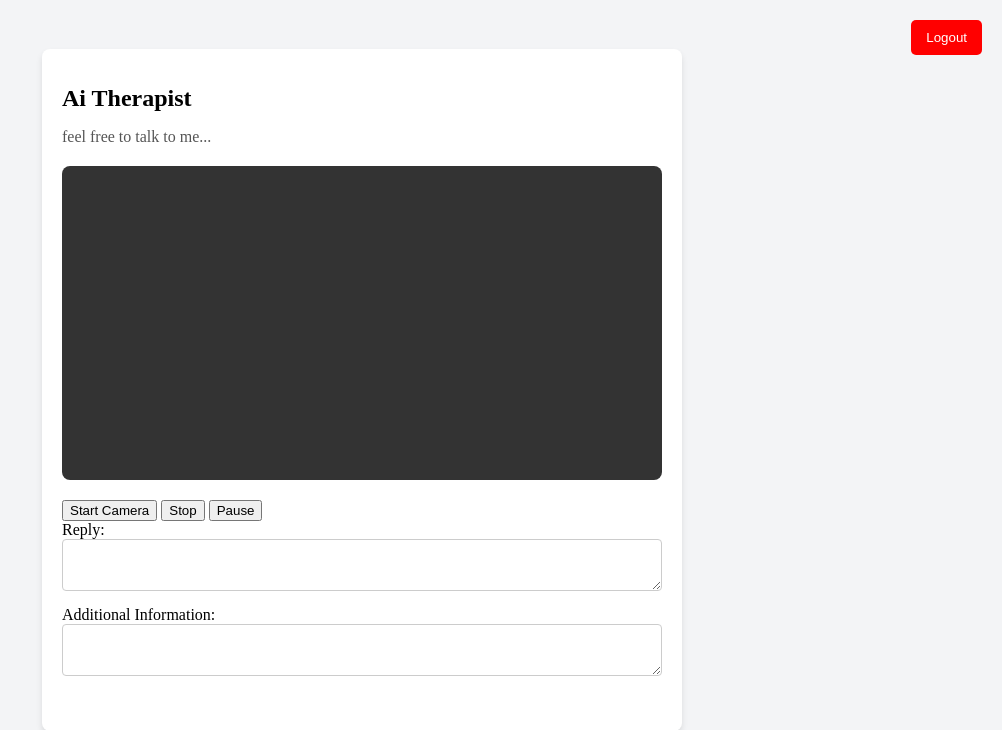
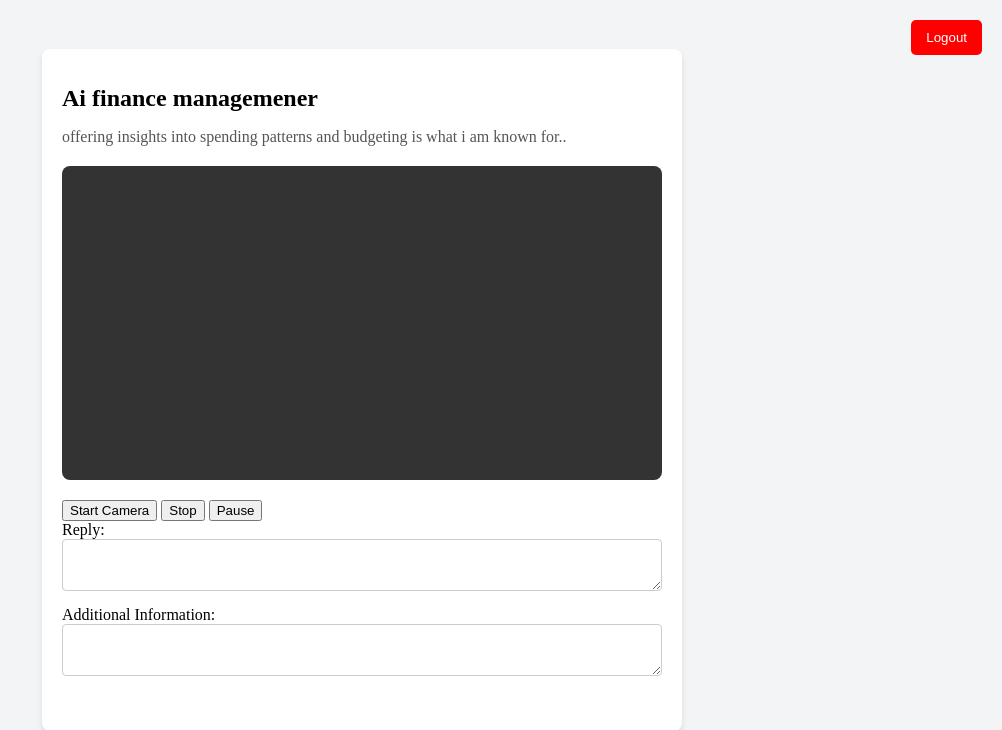
Before and after one commit to niharraju4/Friendly_AI, a Python web app: template templates/reply3.html in a window 1280 px wide. Shown: the top 730 px of the page, without its empty margins (278-1280 px from the left). Run offline with Jinja, Linux system fonts and the light colour scheme; the template is opened without the code that fills it, so the values that code supplies are empty.

Commit message:
ui update.

```diff
--- a/templates/reply2.html
+++ b/templates/reply2.html
@@ -103,8 +103,8 @@
 <body class="flex items-center justify-center h-screen bg-gray-100">
     <button id="logoutButton" onclick="logout()">Logout</button>
     <div class="card">
-        <h1>Ai Therapist</h1>
-        <p>feel free to talk to me...</p>
+        <h1>I am Maple</h1>
+        <p> I am guinea pig, who loves to eat</p>
 
         <div class="video-container" id="videoContainer">
 
--- a/templates/reply3.html
+++ b/templates/reply3.html
@@ -103,8 +103,8 @@
 <body class="flex items-center justify-center h-screen bg-gray-100">
     <button id="logoutButton" onclick="logout()">Logout</button>
     <div class="card">
-        <h1>Ai Therapist</h1>
-        <p>feel free to talk to me...</p>
+        <h1>Ai finance managemener</h1>
+        <p>offering insights into spending patterns and budgeting is what i am known for..</p>
 
         <div class="video-container" id="videoContainer">
 
```
